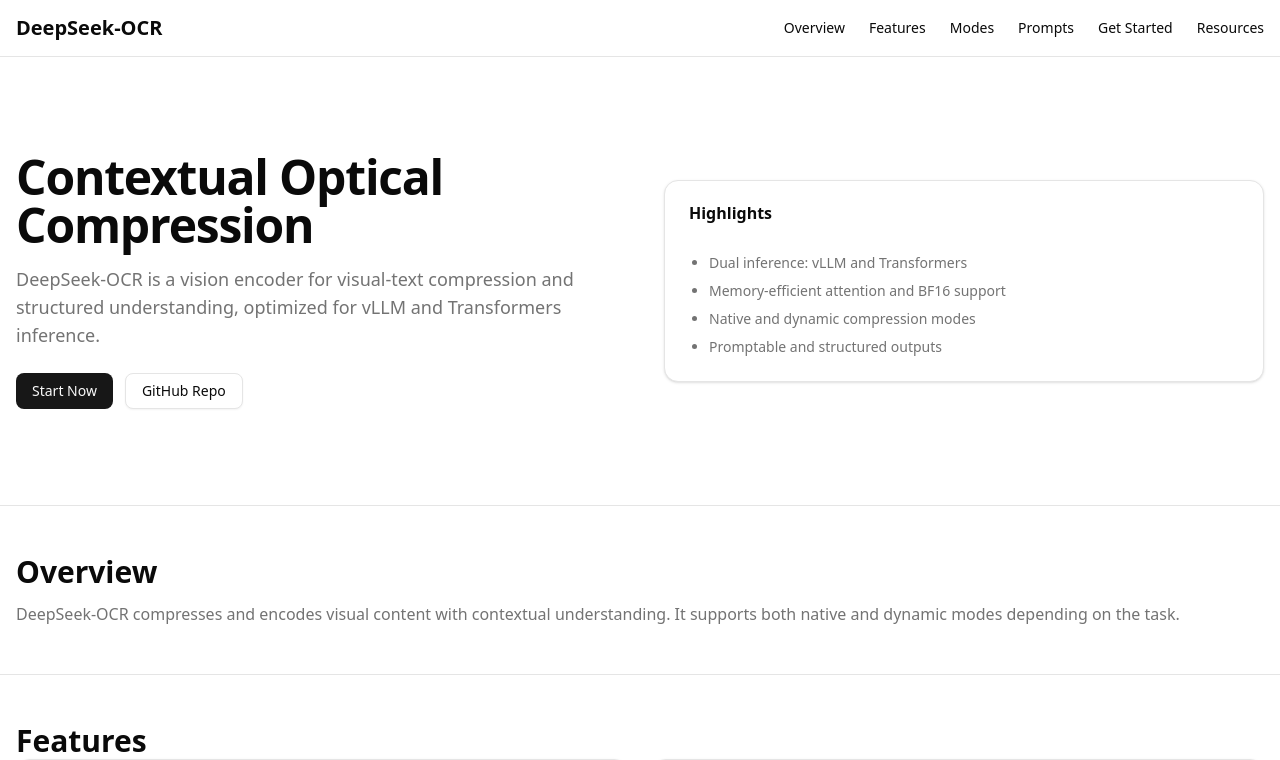
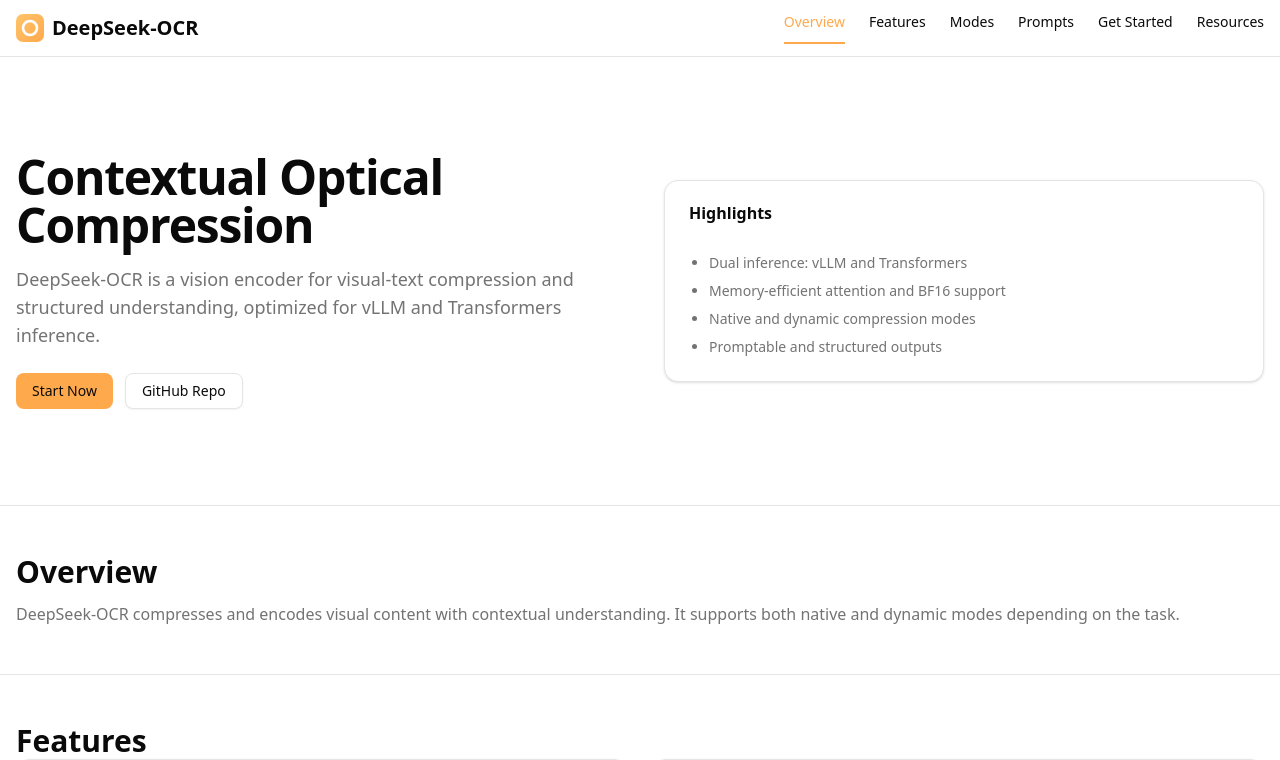
Before and after one commit to cmingxu/deepseek-ocr.ai, a Next.js app: page / in a window 1280 px wide. Shown: the top 760 px of the page. Built offline with nearby package versions, Linux system fonts and the light colour scheme; no server answers.

Commit message:
logo
Signed-off-by: kevin.xu <cming.xu@gmail.com>

```diff
--- a/src/app/globals.css
+++ b/src/app/globals.css
@@ -51,8 +51,8 @@
   --card-foreground: oklch(0.145 0 0);
   --popover: oklch(1 0 0);
   --popover-foreground: oklch(0.145 0 0);
-  --primary: oklch(0.205 0 0);
-  --primary-foreground: oklch(0.985 0 0);
+  --primary: #FFA94D;
+  --primary-foreground: oklch(0.145 0 0);
   --secondary: oklch(0.97 0 0);
   --secondary-foreground: oklch(0.205 0 0);
   --muted: oklch(0.97 0 0);
@@ -85,8 +85,8 @@
   --card-foreground: oklch(0.985 0 0);
   --popover: oklch(0.205 0 0);
   --popover-foreground: oklch(0.985 0 0);
-  --primary: oklch(0.922 0 0);
-  --primary-foreground: oklch(0.205 0 0);
+  --primary: #FFA94D;
+  --primary-foreground: oklch(0.145 0 0);
   --secondary: oklch(0.269 0 0);
   --secondary-foreground: oklch(0.985 0 0);
   --muted: oklch(0.269 0 0);
--- a/src/app/page.tsx
+++ b/src/app/page.tsx
@@ -1,10 +1,43 @@
 "use client";
 
 import Link from "next/link";
+import Image from "next/image";
+import { useEffect, useState } from "react";
 import { Button } from "@/components/ui/button";
 import { Card, CardContent, CardHeader, CardTitle } from "@/components/ui/card";
 
 export default function Page() {
+  const sections = [
+    "overview",
+    "features",
+    "modes",
+    "prompts",
+    "getting-started",
+    "resources",
+  ];
+  const [activeSection, setActiveSection] = useState<string>("overview");
+
+  useEffect(() => {
+    const handler = () => {
+      let currentId = sections[0];
+      const offset = 120; // header height approx
+      for (const id of sections) {
+        const el = document.getElementById(id);
+        if (!el) continue;
+        const top = el.getBoundingClientRect().top;
+        if (top <= offset) currentId = id;
+      }
+      setActiveSection(currentId);
+    };
+    handler();
+    window.addEventListener("scroll", handler, { passive: true });
+    window.addEventListener("resize", handler);
+    return () => {
+      window.removeEventListener("scroll", handler);
+      window.removeEventListener("resize", handler);
+    };
+  }, []);
+
   return (
     <main className="min-h-screen bg-background text-foreground">
       <a
@@ -17,15 +50,52 @@
       <header className="sticky top-0 z-40 w-full border-b bg-background/80 backdrop-blur supports-[backdrop-filter]:bg-background/60">
         <div className="container mx-auto flex h-14 items-center justify-between px-4">
           <div className="flex items-center gap-2">
+            <Image src="/logo.svg" alt="DeepSeek-OCR Logo" width={28} height={28} className="rounded" />
             <span className="text-xl font-semibold">DeepSeek-OCR</span>
           </div>
           <nav aria-label="Primary navigation" className="hidden md:flex items-center space-x-6">
-            <a href="#overview" className="text-sm hover:text-primary">Overview</a>
-            <a href="#features" className="text-sm hover:text-primary">Features</a>
-            <a href="#modes" className="text-sm hover:text-primary">Modes</a>
-            <a href="#prompts" className="text-sm hover:text-primary">Prompts</a>
-            <a href="#getting-started" className="text-sm hover:text-primary">Get Started</a>
-            <a href="#resources" className="text-sm hover:text-primary">Resources</a>
+            <a
+              href="#overview"
+              className="relative inline-flex items-center pb-3 text-sm transition-colors hover:text-primary after:absolute after:left-0 after:bottom-0 after:h-0.5 after:w-full after:bg-primary after:scale-x-0 hover:after:scale-x-100 after:transition-transform after:duration-300 after:origin-left aria-[current=page]:text-primary aria-[current=page]:after:scale-x-100"
+              aria-current={activeSection === "overview" ? "page" : undefined}
+            >
+              Overview
+            </a>
+            <a
+              href="#features"
+              className="relative inline-flex items-center pb-3 text-sm transition-colors hover:text-primary after:absolute after:left-0 after:bottom-0 after:h-0.5 after:w-full after:bg-primary after:scale-x-0 hover:after:scale-x-100 after:transition-transform after:duration-300 after:origin-left aria-[current=page]:text-primary aria-[current=page]:after:scale-x-100"
+              aria-current={activeSection === "features" ? "page" : undefined}
+            >
+              Features
+            </a>
+            <a
+              href="#modes"
+              className="relative inline-flex items-center pb-3 text-sm transition-colors hover:text-primary after:absolute after:left-0 after:bottom-0 after:h-0.5 after:w-full after:bg-primary after:scale-x-0 hover:after:scale-x-100 after:transition-transform after:duration-300 after:origin-left aria-[current=page]:text-primary aria-[current=page]:after:scale-x-100"
+              aria-current={activeSection === "modes" ? "page" : undefined}
+            >
+              Modes
+            </a>
+            <a
+              href="#prompts"
+              className="relative inline-flex items-center pb-3 text-sm transition-colors hover:text-primary after:absolute after:left-0 after:bottom-0 after:h-0.5 after:w-full after:bg-primary after:scale-x-0 hover:after:scale-x-100 after:transition-transform after:duration-300 after:origin-left aria-[current=page]:text-primary aria-[current=page]:after:scale-x-100"
+              aria-current={activeSection === "prompts" ? "page" : undefined}
+            >
+              Prompts
+            </a>
+            <a
+              href="#getting-started"
+              className="relative inline-flex items-center pb-3 text-sm transition-colors hover:text-primary after:absolute after:left-0 after:bottom-0 after:h-0.5 after:w-full after:bg-primary after:scale-x-0 hover:after:scale-x-100 after:transition-transform after:duration-300 after:origin-left aria-[current=page]:text-primary aria-[current=page]:after:scale-x-100"
+              aria-current={activeSection === "getting-started" ? "page" : undefined}
+            >
+              Get Started
+            </a>
+            <a
+              href="#resources"
+              className="relative inline-flex items-center pb-3 text-sm transition-colors hover:text-primary after:absolute after:left-0 after:bottom-0 after:h-0.5 after:w-full after:bg-primary after:scale-x-0 hover:after:scale-x-100 after:transition-transform after:duration-300 after:origin-left aria-[current=page]:text-primary aria-[current=page]:after:scale-x-100"
+              aria-current={activeSection === "resources" ? "page" : undefined}
+            >
+              Resources
+            </a>
           </nav>
         </div>
       </header>
```
Also changed, not shown: public/logo.svg (added), 1 other file (tests, documents, lock files or other folders).
